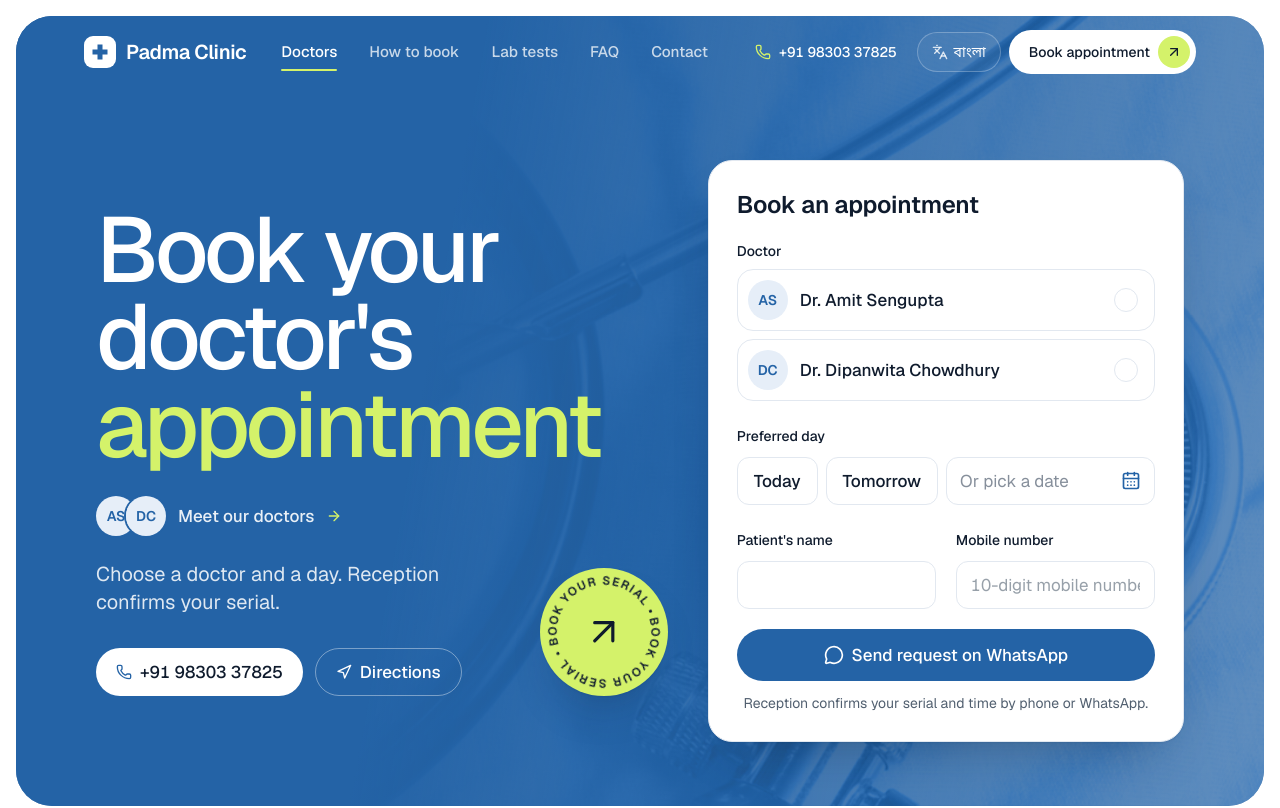
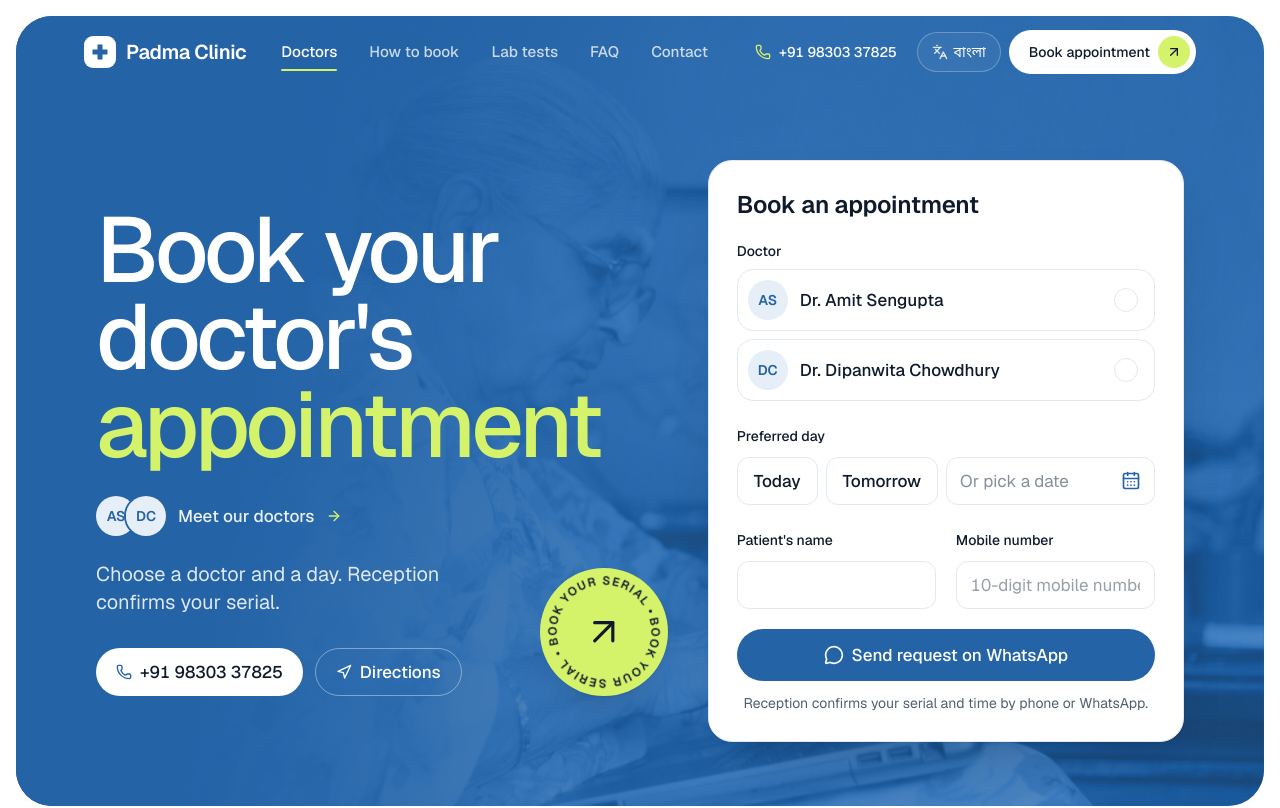
Before and after one commit to Dipanjan2004/padmaClinic, a Next.js app: page / in a window 1280 px wide. Shown: the top 808 px of the page. Built offline with nearby package versions, Linux system fonts and the light colour scheme; a web font is replaced by a local one.

Commit message:
Use home booking photo in hero

```diff
--- a/src/features/website/components/Hero.tsx
+++ b/src/features/website/components/Hero.tsx
@@ -1,7 +1,7 @@
 import Image from "next/image";
 import { ArrowRight, Navigation, Phone } from "lucide-react";
 import type { CSSProperties } from "react";
-import heroImage from "@/assets/images/clinic-hero.jpg";
+import heroImage from "@/assets/images/hero-booking-home.jpg";
 import type { ClinicInfo, PublicDoctor } from "@/features/website-content/types";
 import { bookPath, dictionary, directionsLink, formatPhone, pick, type Lang } from "../i18n";
 import { Avatar } from "./Avatar";
@@ -12,7 +12,8 @@ const delay = (ms: number) => ({ "--delay": `${ms}ms` }) as CSSProperties;
 
 /**
  * An inset blue panel that says plainly what the site is for, with the booking
- * card as its visual (D-025). The clinic photo sits behind it, toned blue.
+ * card as its visual (D-025). Behind it, toned blue: an elderly woman booking from
+ * home on her laptop, the person this page is for (D-046).
  */
 export function Hero({ lang, clinic, doctors }: { lang: Lang; clinic: ClinicInfo; doctors: PublicDoctor[] }) {
   const t = dictionary(lang);
@@ -34,11 +35,11 @@ export function Hero({ lang, clinic, doctors }: { lang: Lang; clinic: ClinicInfo
           fill
           priority
           sizes="100vw"
-          className="hero-zoom -z-20 object-cover object-[60%_70%] opacity-35 mix-blend-luminosity md:object-[80%_62%]"
+          className="hero-zoom -z-20 object-cover object-[38%_25%] opacity-45 mix-blend-luminosity md:object-[30%_30%] md:opacity-50"
         />
         <div
           aria-hidden="true"
-          className="absolute inset-0 -z-10 bg-brand/65 md:bg-transparent md:bg-[linear-gradient(100deg,var(--color-brand)_34%,rgb(36_99_166/0.55)_70%,rgb(36_99_166/0.2)_100%)]"
+          className="absolute inset-0 -z-10 bg-brand/60 md:bg-transparent md:bg-[linear-gradient(100deg,var(--color-brand)_22%,rgb(36_99_166/0.6)_48%,rgb(36_99_166/0.35)_100%)]"
         />
 
         <div className="mx-auto grid max-w-6xl gap-12 px-4 pt-28 pb-4 min-[400px]:px-5 min-[400px]:pb-5 md:grid-cols-[minmax(0,1.15fr)_minmax(0,1fr)] md:items-center md:gap-10 md:px-8 md:pt-36 md:pb-16 lg:gap-16">
```
Also changed, not shown: src/assets/images/clinic-hero.jpg (deleted), src/assets/images/hero-booking-home.jpg (added).
